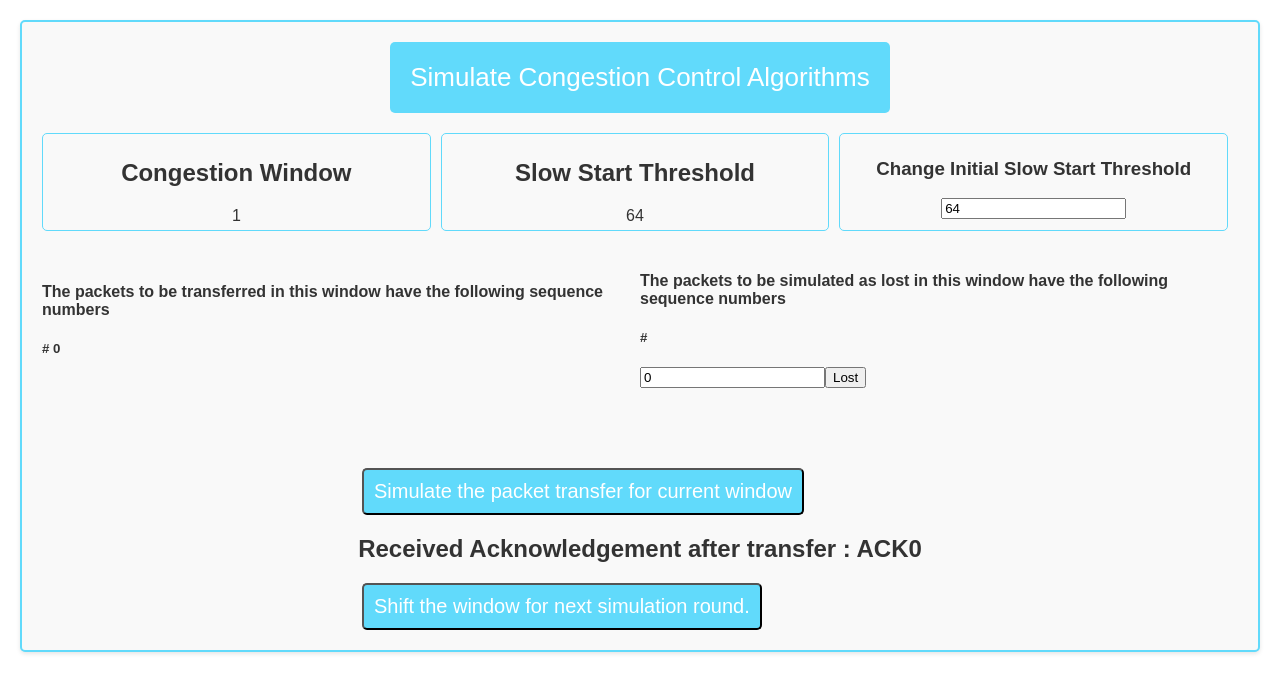
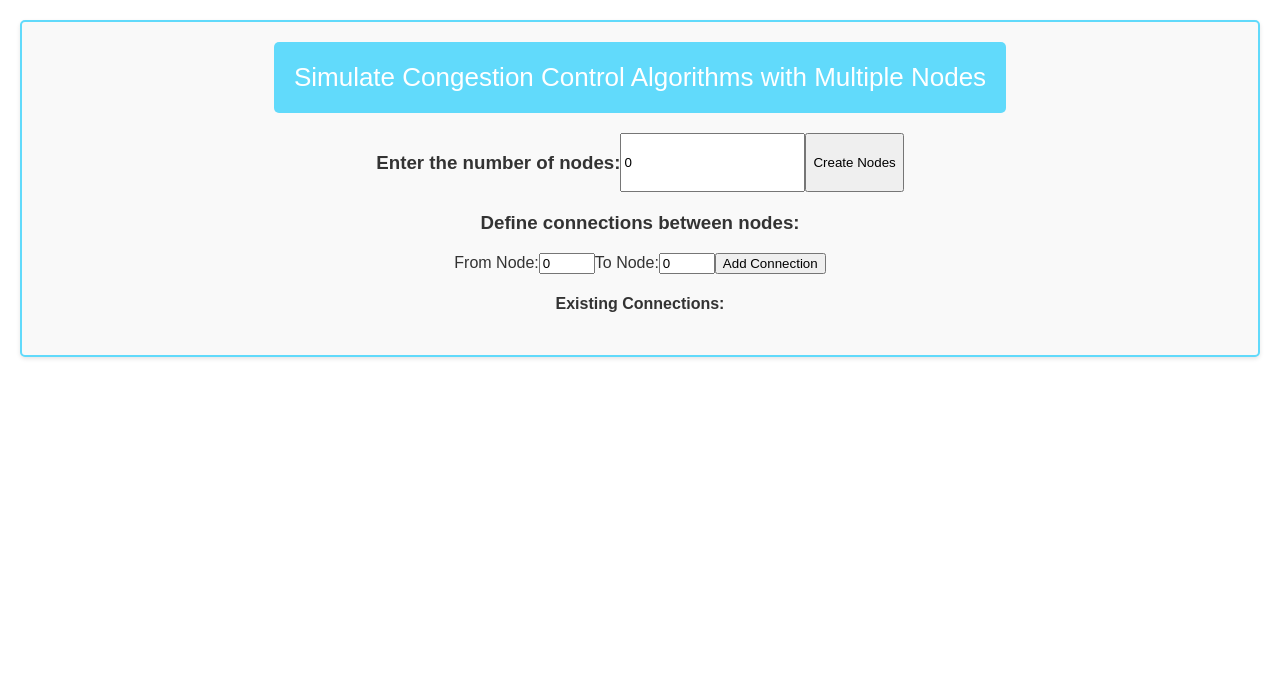
Before and after one commit to suman123rock/Congestion-Control-Simulator, a React (Create React App) app in the folder tcp_congestion/: page / in a window 1280 px wide. Shown: the top 692 px of the page. Built offline with nearby package versions, Linux system fonts and the light colour scheme.

Commit message:
Add MultipleNodeSimulationSupport

```diff
--- a/tcp_congestion/src/App.js
+++ b/tcp_congestion/src/App.js
@@ -3,104 +3,235 @@ import './App.css';
 import React, { useState } from 'react';
 
 function App() {
-  const state = useState()
-  const [cwnd, setCwnd] = useState(1);
-  const [ssthresh, setSsthresh] = useState(64);
-  const [sent, setSent] = useState([0]);
-  const [lost, setLost] = useState([]);
-  const [lost_pkt, setLost_pkt] = useState(0);
-  const [ack, setAck] = useState(0);
+  const [nodes, setNodes] = useState([]);//This state will contain all the info(cwnd, ssthresh, sent , lost, ack) for each node
+  //in the form of array of js objects
+  const [connections, setConnections] = useState([]); // Connection matrix (bi-directional)
+  const [numNodes, setNumNodes] = useState(0); // Number of nodes to be created
+  const [newConnection, setNewConnection] = useState({ from: 0, to: 0 }); // For creating connections
+  const [selectedNodeId, setSelectedNodeId] = useState(0); // Selected source node
+  const [selectedDestNodeId, setSelectedDestNodeId] = useState(1); // Selected destination node
+  const [lost_pkt, setLost_pkt] = useState(0); // Packet to be marked as lost
 
-  const handleChangeThresh = (event) => {
-      setSsthresh(parseInt(event.target.value));
+  // Handler for setting number of nodes
+  const handleNumNodesChange = (event) => {
+    setNumNodes(parseInt(event.target.value));
+  };
+
+  // Create nodes dynamically based on user input
+  const createNodes = () => {
+    const newNodes = Array.from({ length: numNodes }, (_, id) => ({
+      id,
+      cwnd: 1,
+      ssthresh: 64,
+      sent: [0],
+      lost: [],
+      ack: 0,
+    }));
+    setNodes(newNodes);
+  };
+
+  // Handle changes in node connections
+  const handleConnectionChange = (event) => {
+    const { name, value } = event.target;
+    setNewConnection({ ...newConnection, [name]: parseInt(value) });
+  };
+
+  // Add a connection between two nodes
+  const addConnection = () => {
+    const { from, to } = newConnection;
+    if (
+      from >= 0 && from < nodes.length &&
+      to >= 0 && to < nodes.length &&
+      from !== to &&
+      !connections.some(conn => (conn[0] === from && conn[1] === to) || (conn[1] === from && conn[0] === to))
+    ) {
+      setConnections([...connections, [from, to]]);
+    }
+  };
+
+  // Handle lost packet simulation
+  const handleChangeLostPkt = (event) => {
+    setLost_pkt(parseInt(event.target.value));
+  };
+
+  const handleLost = () => {
+    const sourceNode = nodes.find(node => node.id === selectedNodeId);
+    if (sourceNode.lost.indexOf(lost_pkt) === -1 && sourceNode.sent.indexOf(lost_pkt) !== -1) {
+      const updatedLost = [...sourceNode.lost, lost_pkt];
+      setNodes(nodes.map(node =>
+        node.id === selectedNodeId ? { ...node, lost: updatedLost } : node
+      ));
+    }
+  };
+
+  // Check if connection exists between selected source and destination
+  const isConnected = (from, to) => {
+    return connections.some(conn => (conn[0] === from && conn[1] === to) || (conn[1] === from && conn[0] === to));
+  };
+
+  const handleClick = () => {
+    if (!isConnected(selectedNodeId, selectedDestNodeId)) {
+      alert(`No connection exists between Node ${selectedNodeId} and Node ${selectedDestNodeId}`);
+      return;
     }
 
-  const handleChange = (event) => {
-      setLost_pkt(parseInt(event.target.value));
+    setNodes(prevNodes => {
+      const updatedNodes = [...prevNodes];
+      const currentNode = { ...updatedNodes[selectedNodeId] };
+
+      if (currentNode.lost.length > 0) {
+        currentNode.ack = currentNode.lost[0]; // Acknowledge the lost packet
+      } else {
+        currentNode.ack = currentNode.sent[currentNode.sent.length - 1] + 1; // ACK for the last sent packet
       }
 
-  const handleLost = () => {
-      if(lost.indexOf(lost_pkt) == -1 && sent.indexOf(lost_pkt) != -1){
-          setLost([...lost, lost_pkt]);
-      }
+      updatedNodes[selectedNodeId] = currentNode;
+      return updatedNodes;
+    });
+  };
+
+  const handleNext = () => {
+    if (!isConnected(selectedNodeId, selectedDestNodeId)) {
+      alert(`No connection exists between Node ${selectedNodeId} and Node ${selectedDestNodeId}`);
+      return;
     }
 
-  const handleClick = () => {
-      if(lost.length > 0){
-          setAck(lost[0]);
+    setNodes(prevNodes => {
+      const updatedNodes = [...prevNodes];
+      const currentNode = { ...updatedNodes[selectedNodeId] };
+
+      if (currentNode.cwnd < currentNode.ssthresh && currentNode.lost.length === 0) {
+        // Increase cwnd
+        currentNode.cwnd += 1;
+        currentNode.sent = Array.from({ length: currentNode.cwnd + 1 }, (v, i) => currentNode.ack + 1 + i);
+      } else if (currentNode.lost.length !== 0) {
+        // Handle lost packets
+        let last = currentNode.sent[currentNode.sent.length - 1];
+        currentNode.cwnd += 1;
+        currentNode.sent = [...currentNode.lost]; // Reset sent to lost packets
+        if (currentNode.sent.length <= currentNode.cwnd) {
+          currentNode.sent = currentNode.sent.concat(Array.from({ length: currentNode.cwnd - currentNode.sent.length + 1 }, (v, i) => last + 1 + i));
         }
-      else {
-          setAck(sent[sent.length - 1]+1)
-      }
+        currentNode.lost = [];
+      } else {
+        // If we reached the threshold
+        currentNode.cwnd = 1;
+        currentNode.ssthresh = Math.floor(currentNode.ssthresh / 2);
+        currentNode.sent = Array.from({ length: currentNode.cwnd + 1 }, (v, i) => currentNode.ack + 1 + i);
       }
 
-  const handleNext = () => {
-      if(cwnd < ssthresh && lost.length == 0){
-          setCwnd(cwnd+1);
-          setSent(Array.from({ length: cwnd + 1 }, (v, i) => ack+1 + i));
-          // cwnd: state.cwnd + 1,
-          // ssthresh: state.ssthresh,
-          // sent: Array.from({ length: this.state.cwnd + 1 }, (v, i) => this.state.ack + i)
-      }
-      else if(lost.length != 0)
-      {
-        let last = sent[sent.length - 1];
-        setCwnd(cwnd+1);
-        console.log(lost.length, cwnd, sent.length, last, lost[0])
-        setSent(lost);
-        if(sent.length <= cwnd)
-          setSent(sent.concat(Array.from({ length: sent.length - cwnd + 1 }, (v, i) => last+1 + i)));
-        setLost([]);
-        // sent: Array.from({ length: this.state.cwnd + 1 }, (v, i) => state.sent[state.sent.length-1]+1 + i),
-        // lost: []
-      }
-      else {
-          setCwnd(1);
-          setSsthresh(ssthresh/2);
-          setSent(Array.from({ length: cwnd + 1 }, (v, i) => ack+1 + i));
-          // cwnd: 1,
-          // ssthresh: state.ssthresh/2,
-          // sent: Array.from({ length: this.state.cwnd + 1 }, (v, i) => this.state.ack + i)
-      }
+      updatedNodes[selectedNodeId] = currentNode;
+      return updatedNodes;
+    });
   };
+
   return (
     <div className="App">
       <header className="App-header">
-      Simulate Congestion Control Algorithms
+        Simulate Congestion Control Algorithms with Multiple Nodes
       </header>
       <div className="App-body">
+
+        {/* Input for number of nodes */}
+        <div className="initialvalues">
+          <h3>Enter the number of nodes:</h3>
+          <input
+            type="number"
+            value={numNodes}
+            onChange={handleNumNodesChange}
+          />
+          <button onClick={createNodes}>Create Nodes</button>
+        </div>
+
+        {/* Input for connections between nodes */}
+        <div>
+          <h3>Define connections between nodes:</h3>
+          <div>
+            <label>From Node:</label>
+            <input
+              type="number"
+              name="from"
+              value={newConnection.from}
+              onChange={handleConnectionChange}
+              min="0"
+              max={numNodes - 1}
+            />
+            <label>To Node:</label>
+            <input
+              type="number"
+              name="to"
+              value={newConnection.to}
+              onChange={handleConnectionChange}
+              min="0"
+              max={numNodes - 1}
+            />
+            <button onClick={addConnection}>Add Connection</button>
+          </div>
+
+          <h4>Existing Connections:</h4>
+          <ul>
+            {connections.map((conn, index) => (
+              <li key={index}>Node {conn[0]} ↔ Node {conn[1]}</li>
+            ))}
+          </ul>
+        </div>
+
+        {/* Node selection for simulation */}
+        {nodes.length > 0 && (
+          <>
             <div className="initialvalues">
               <div className='pkthead'>
-        <h2>Congestion Window</h2>
-        { cwnd }
+                <h2>Select Source Node</h2>
+                <select onChange={(e) => setSelectedNodeId(parseInt(e.target.value))} value={selectedNodeId}>
+                  {nodes.map(node => (
+                    <option key={node.id} value={node.id}>Node {node.id}</option>
+                  ))}
+                </select>
               </div>
               <div className='pkthead'>
-        <h2>Slow Start Threshold</h2>
-        {ssthresh}
+                <h2>Select Destination Node</h2>
+                <select onChange={(e) => setSelectedDestNodeId(parseInt(e.target.value))} value={selectedDestNodeId}>
+                  {nodes.map(node => (
+                    <option key={node.id} value={node.id}>Node {node.id}</option>
+                  ))}
+                </select>
               </div>
               <div className='pkthead'>
-        <h3>Change Initial Slow Start Threshold</h3>
-        <input onChange={handleChangeThresh} value={ssthresh} />
+                <h2>Congestion Window (Node {selectedNodeId})</h2>
+                {nodes[selectedNodeId].cwnd}
+              </div>
+              <div className='pkthead'>
+                <h2>Slow Start Threshold (Node {selectedNodeId})</h2>
+                {nodes[selectedNodeId].ssthresh}
               </div>
             </div>
+
             <div className='send'>
               <div>
-      <h4>The packets to be transferred in this window have the following sequence numbers</h4>
-      <h5># {sent}</h5>
+                <h4>Packets to be transferred from Node {selectedNodeId}</h4>
+                <h5># {nodes[selectedNodeId].sent.join(', ')}</h5>
               </div>
               <div>
-      <h4>The packets to be simulated as lost in this window have the following sequence numbers</h4>
-      <h5># {lost}</h5>
-      <p></p>
-        <input onChange={handleChange} value={lost_pkt} />
-        <button onClick={handleLost}>Lost</button>
+                <h4>Packets simulated as lost in this window</h4>
+                <h5># {nodes[selectedNodeId].lost.join(', ')}</h5>
+                <input onChange={handleChangeLostPkt} value={lost_pkt} />
+                <button onClick={handleLost}>Mark as Lost</button>
               </div>
             </div>
-        <button onClick={handleClick} className="simulate">Simulate the packet transfer for current window</button>
+
+            {/* Simulation buttons */}
+            <button onClick={handleClick} className="simulate">
+              Simulate Packet Transfer for Current Window
+            </button>
             <div className="ack">
-          <h2>Received Acknowledgement after transfer : ACK{ack}</h2>
+              <h2>Received Acknowledgement (ACK): {nodes[selectedNodeId].ack}</h2>
             </div>
-        <button onClick={handleNext} className="simulate">Shift the window for next simulation round.</button>
+            <button onClick={handleNext} className="simulate">
+              Shift the Window for Next Simulation Round
+            </button>
+          </>
+        )}
+
       </div>
     </div>
   );
```
Lines whose indentation alone changed are shown as unchanged.
